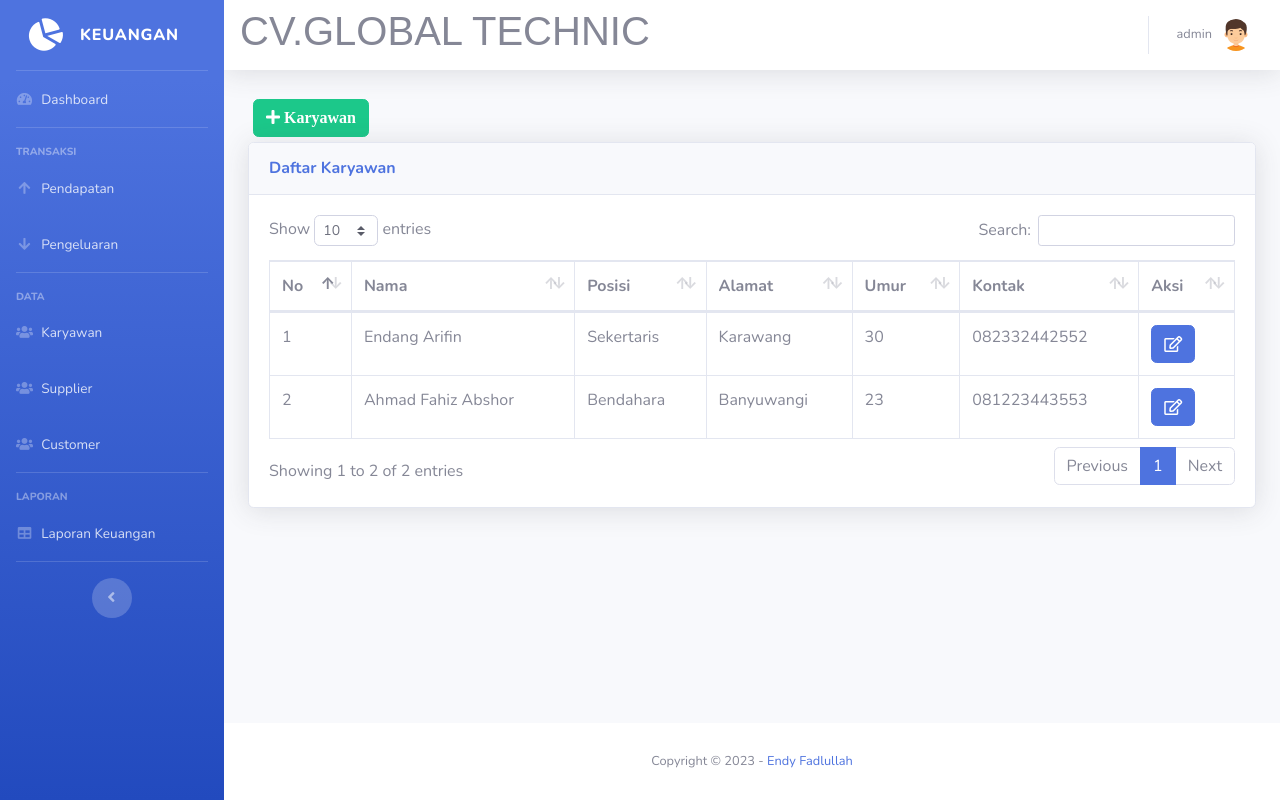
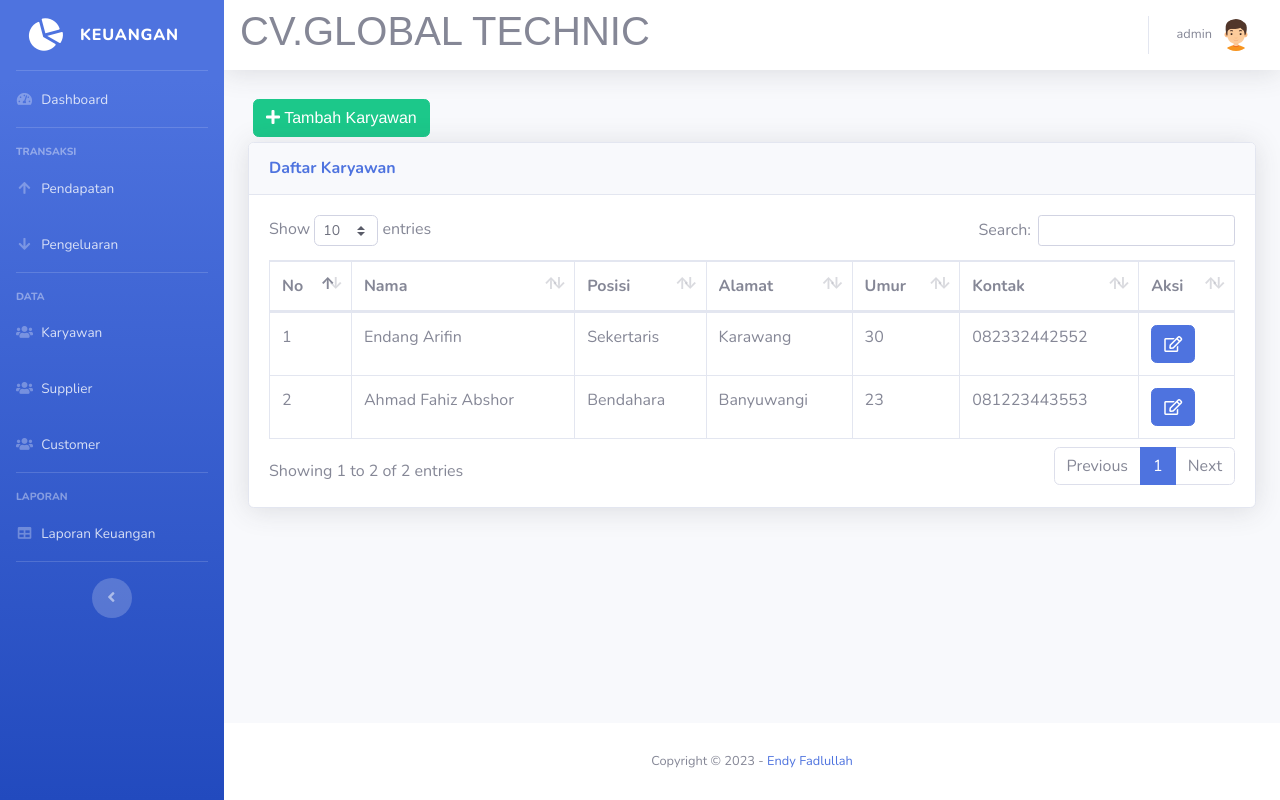
Before and after one commit to Endyfadlullah/project, a PHP site: page /karyawan.php in a window 1280 px wide. Run offline with PHP 8.4, Linux system fonts and the light colour scheme; a user stored in the database is signed in; data comes from the database, SQL or seed files in the repository.

Commit message:
edit karyawan

```diff
--- a/karyawan.php
+++ b/karyawan.php
@@ -19,10 +19,10 @@ require 'cek-sesi.php';
   <link href="https://fonts.googleapis.com/css?family=Nunito:200,200i,300,300i,400,400i,600,600i,700,700i,800,800i,900,900i" rel="stylesheet">
 
   <!-- Custom styles for this template -->
-  <link href="css/sb-admin-2.min.css" rel="stylesheet">
+  <link href="css/sb-admin-2.css" rel="stylesheet">
 
   <!-- Custom styles for this page -->
-  <link href="vendor/datatables/dataTables.bootstrap4.min.css" rel="stylesheet">
+  <link href="vendor/datatables/dataTables.bootstrap4.css" rel="stylesheet">
 
 </head>
 
@@ -37,7 +37,7 @@ require 'cek-sesi.php';
         <!-- Begin Page Content -->
         <div class="container-fluid">
 
-        <button type="button" class="btn btn-success" style="margin:5px" data-toggle="modal" data-target="#myModalTambah"><i class="fa fa-plus"> Karyawan</i></button><br>
+        <button type="button"  style="font-family: 'Franklin Gothic Medium', 'Arial Narrow', Arial, sans-serif; margin:5px;" class="btn btn-success fon" data-toggle="modal" data-target="#myModalTambah"><i class="fa fa-plus"></i> Tambah Karyawan</button><br>
 
 
           <!-- DataTales Example -->
```
